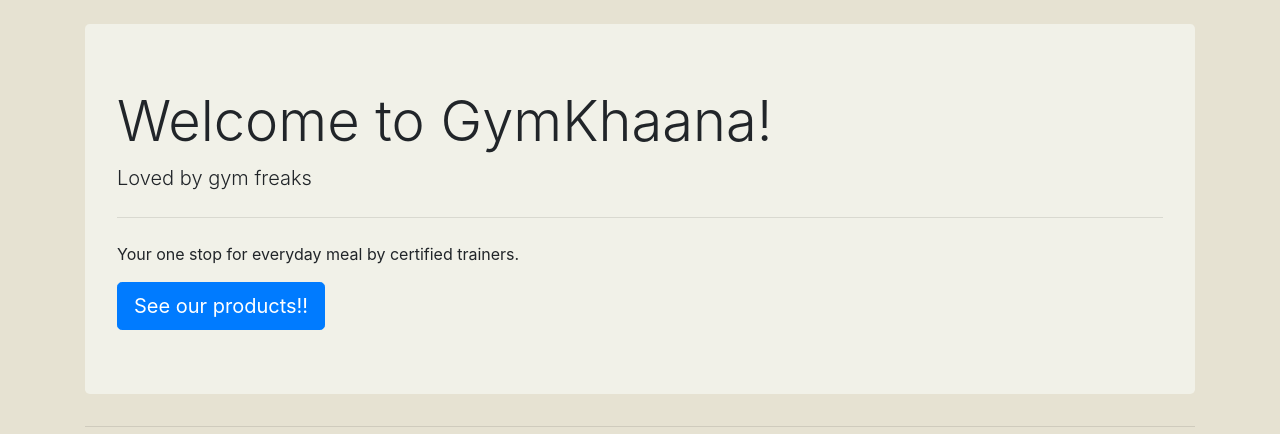
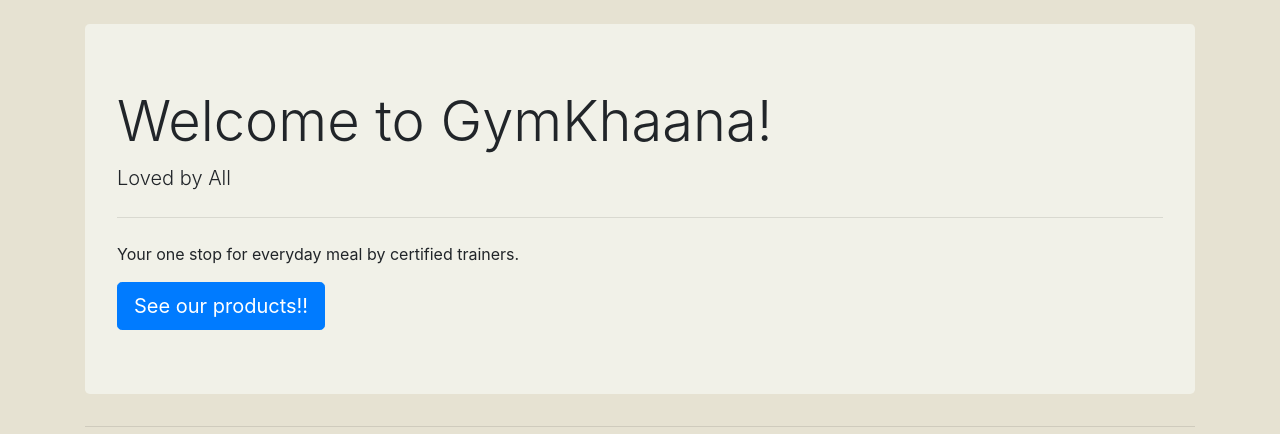
Before and after one commit to krsign/Gymkhaana, a Django app: page / in a window 1280 px wide. Shown: the part 56-490 px from the top of the page. Run offline with Django 3.2, Linux system fonts and the light colour scheme; some libraries are stand-ins or nearby versions.

Commit message:
Initial Commit

```diff
--- a/food/templates/food/home.html
+++ b/food/templates/food/home.html
@@ -7,7 +7,7 @@
 <div class="container">
     <div class="jumbotron" style="background-color: #f1f1e8;">
         <h1 class="display-4">Welcome to GymKhaana!</h1>
-        <p class="lead">Loved by gym freaks</p>
+        <p class="lead">Loved by All</p>
         <hr class="my-4">
         <p>Your one stop for everyday meal by certified trainers.</p>
         <a class="btn btn-primary btn-lg" href="{% url 'productlist' %}" role="button">See our products!!</a>
```
